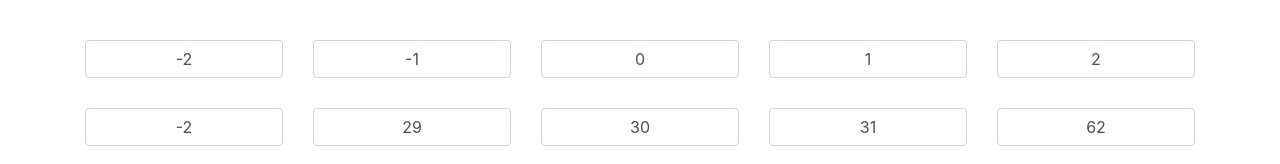
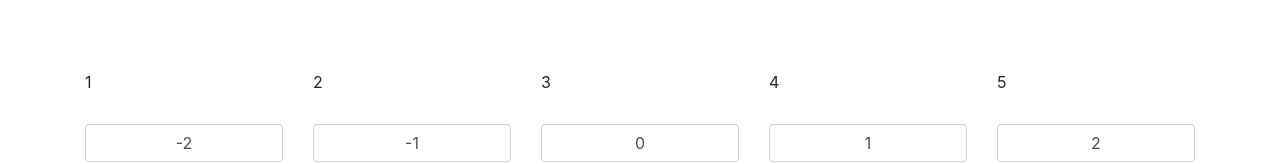
Before and after one commit to MatheusMuriel/FormaDeLagrange, a Vue app: page / in a window 1280 px wide. Shown: the part 186-350 px from the top of the page. Built offline with nearby package versions, Linux system fonts and the light colour scheme.

Commit message:
Exibição de resultado

```diff
--- a/src/components/Lagrange.vue
+++ b/src/components/Lagrange.vue
@@ -3,6 +3,20 @@
     <img src="https://i.imgur.com/vBqV9Gx.jpg" class="img-principal">
 
     <b-container class="inputs">
+      <b-row class="linha-input" align-h="center">
+        <div v-if="resposta">
+          Resposta: {{resposta}}
+        </div>
+      </b-row>
+
+      <b-row class="linha-input" align-h="center">
+        <b-col>1</b-col>
+        <b-col>2</b-col>
+        <b-col>3</b-col>
+        <b-col>4</b-col>
+        <b-col>5</b-col>
+      </b-row>
+
       <b-row class="linha-input" align-h="center">
         <b-col>
           <b-input class="input-input" v-model="valorX1" placeholder="X1"/>
@@ -49,6 +63,7 @@
         <b-button variant="outline-primary" @click="clickCalcular">Calcular</b-button>
       </b-row>
     </b-container>
+
   </div>
 </template>
 
@@ -69,6 +84,7 @@ export default {
       valorF4: 31,
       valorF5: 62,
       valorX: 1.5,
+      resposta: '',
       apiUrl: ''
     }
   },
@@ -113,11 +129,14 @@ export default {
 
       axios.post(this.apiUrl, strObject)
         .then((response) => {
-          console.log(response.data)
+          this.exibirResposta(response.data)
         })
         .catch((error) => {
           console.log(error)
         })
+    },
+    exibirResposta (valor) {
+      this.resposta = valor
     }
   }
 }
```
